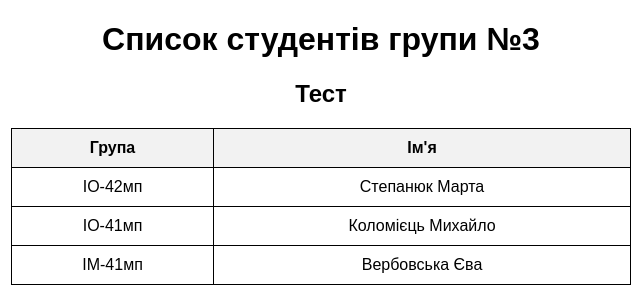
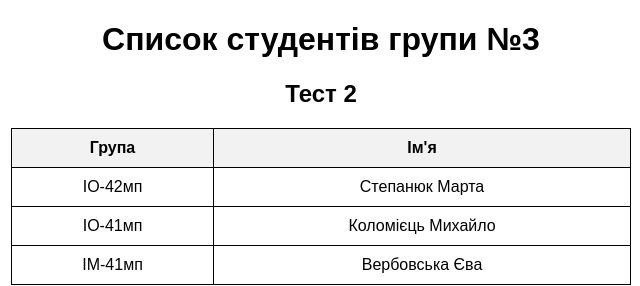
Before and after one commit to MartaStepaniuk/lab1, a plain HTML site: page index.html in a window 1280 px wide. Shown: the full height of the page, 319-959 px from the left. Drawn offline with Linux system fonts and the light colour scheme.

Commit message:
Add another text

```diff
--- a/index.html
+++ b/index.html
@@ -31,7 +31,7 @@
 
   <body>
     <h1>Список студентів групи №3</h1>
-    <h2>Тест</h2>
+    <h2>Тест 2</h2>
     <table>
       <tr>
         <th>Група</th>
```
